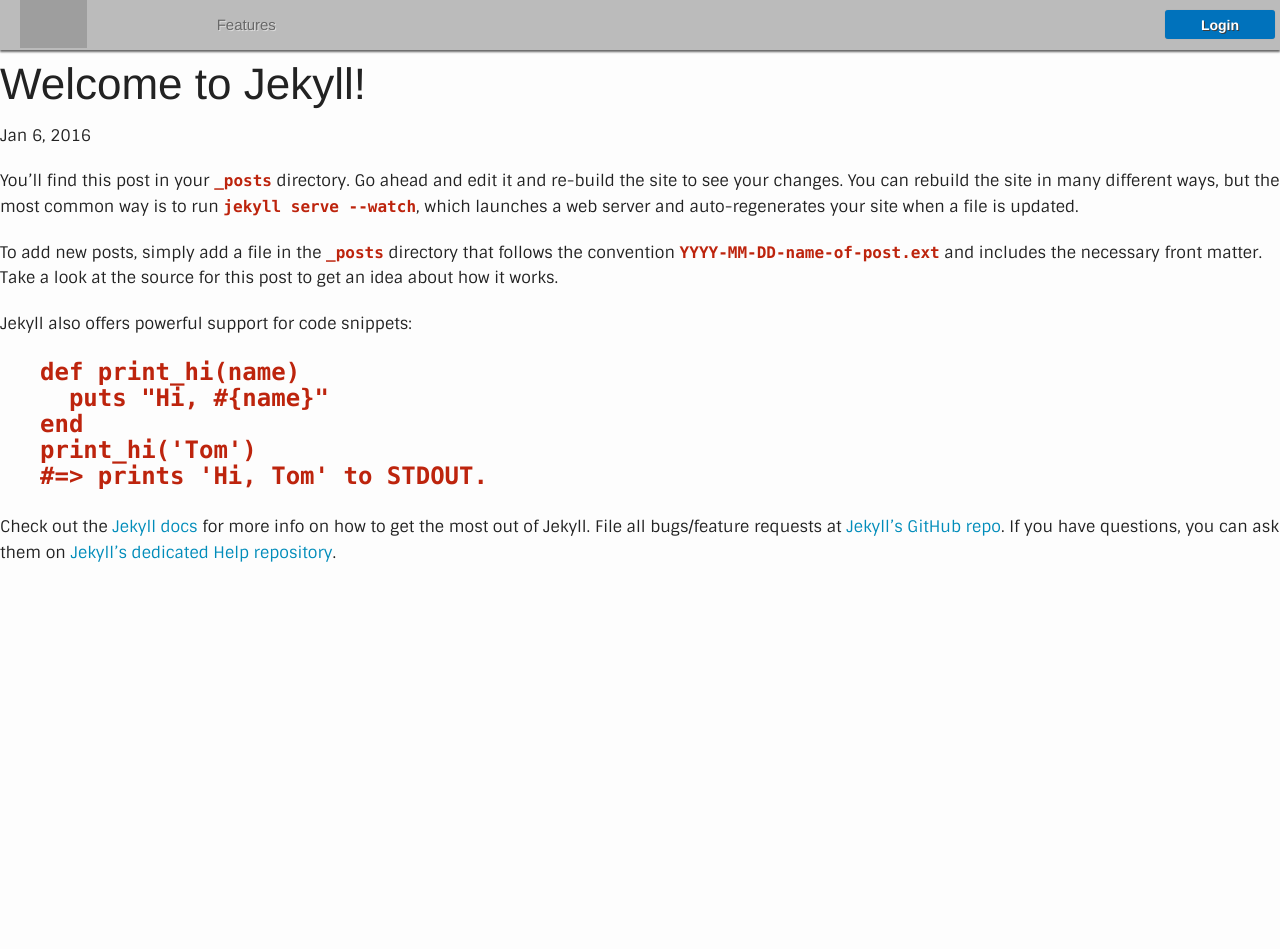
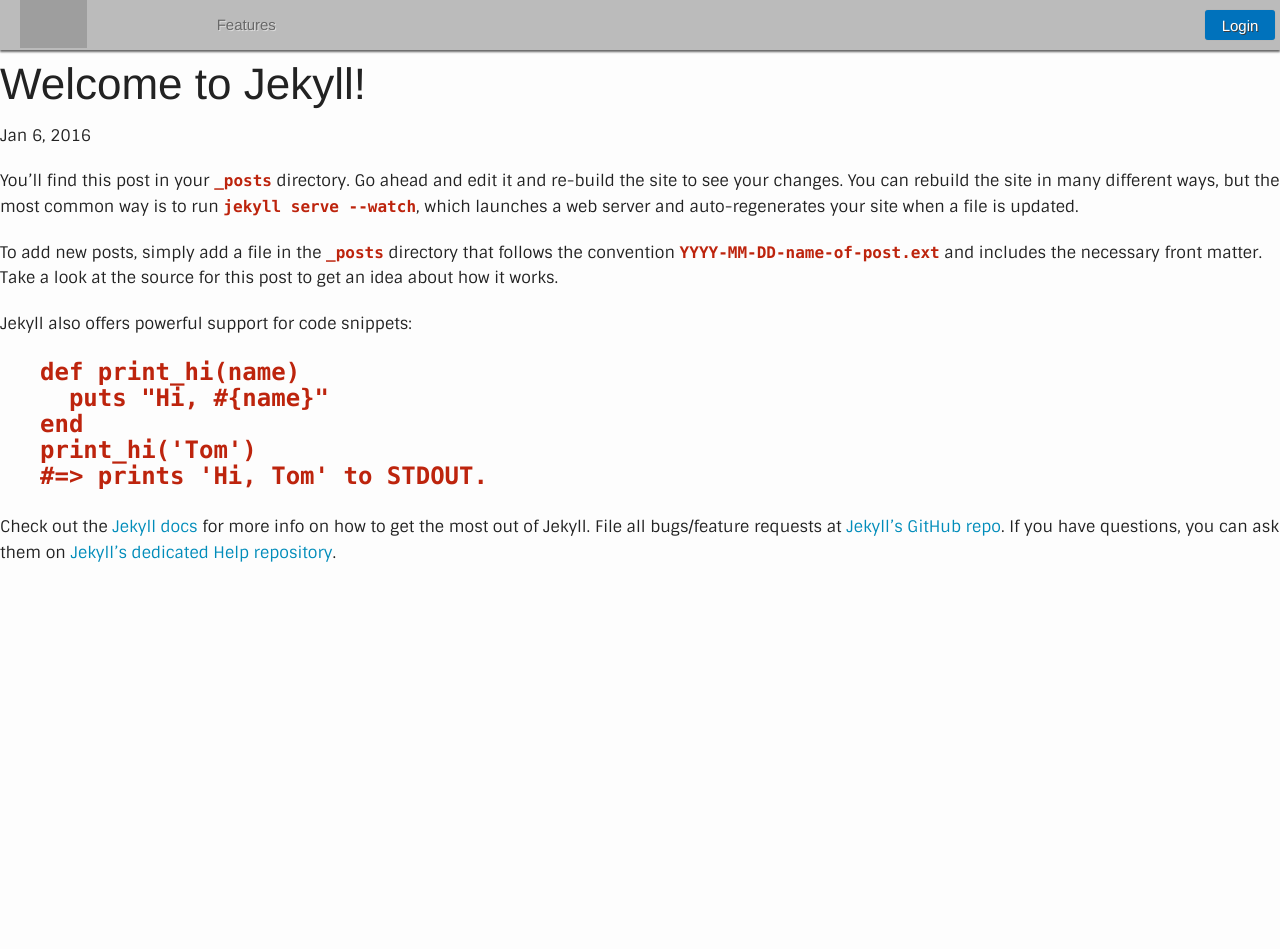
Before and after one commit to Calculingua/calculingua.github.io, a Jekyll site: the page built from _posts/2016-01-06-welcome-to-jekyll.markdown, in a window 1280 px wide. Shown: the top 949 px of the page. Built offline with Jekyll 4.4.1, drawn with Linux system fonts in a browser that asks for light colours; grey boxes are pictures that could not be loaded.

Commit message:
Sends to cali-app

```diff
--- a/_includes/header.html
+++ b/_includes/header.html
@@ -19,14 +19,11 @@
         <li><a href="/#features">Features</a></li>
       </ul>
 
-      <ul class="right" ng-if="!loggedIn" ng-cloak>
-        <li class="sign-in" ng-hide="loggedIn || disableDropdown()">
-          <a href="/login.html" title="Sign In" class="show-for-small-only button radius large cali-info">
+      <ul class="right">
+        <li class="sign-in">
+          <a href="/cali-app" title="Sign In" class="button radius large cali-info">
             <i class="icon icon-user"></i> Login
           </a>
-          <button class="show-for-medium-up button radius large cali-info" ng-click="onLoginClick()">
-            <i class="icon icon-user"></i> Login
-          </button>
         </li>
       </ul>
     </section>
```
